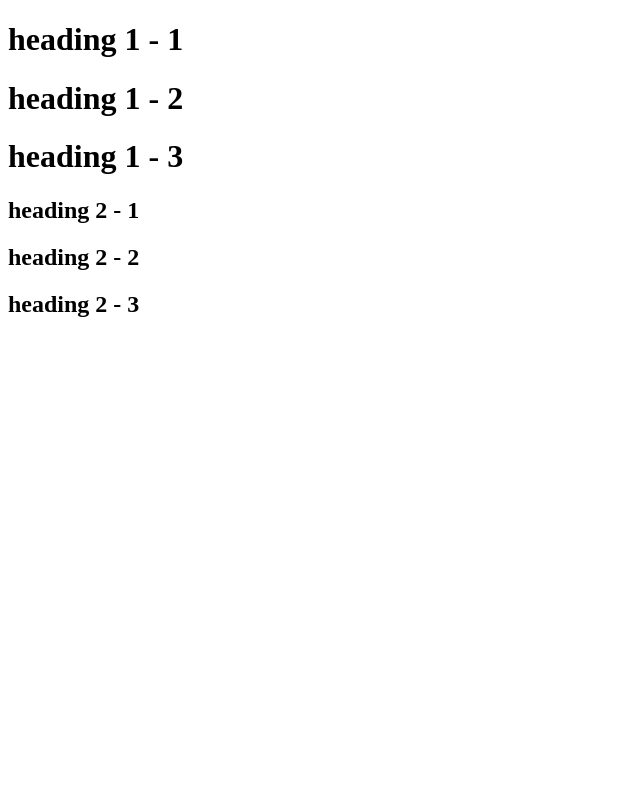
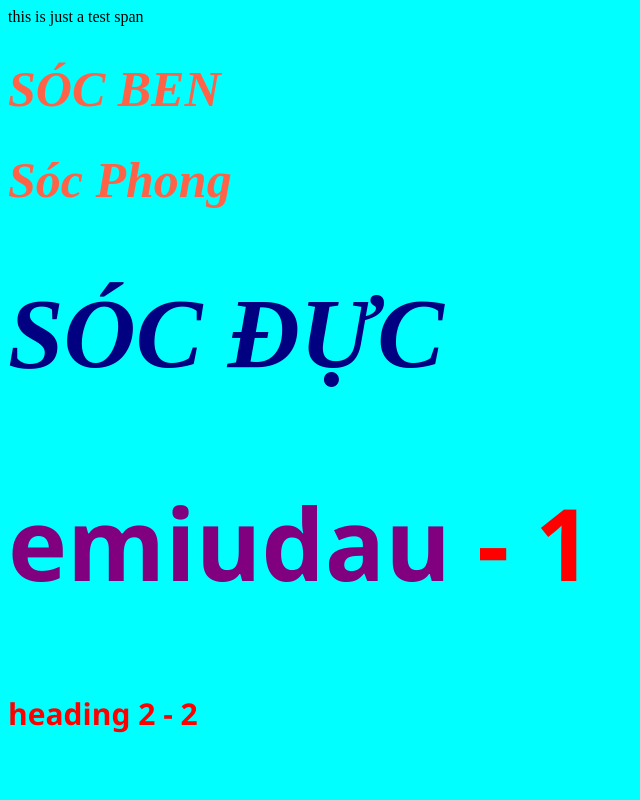
Before and after one commit to theDucHN/test1, a plain HTML site: page style-text.html in a window 1280 px wide. Shown: the top 800 px of the page, without its empty margins (0-640 px from the left). Drawn offline with Linux system fonts and the light colour scheme.

Commit message:
tạo css.test file và css file

```diff
--- /dev/null
+++ b/css/style.css
@@ -0,0 +1,12 @@
+body {background-color: aqua;}
+h1{font-style: oblique;
+font-size: 50px;
+color: tomato;}
+H2{font-variant: inherit;
+font-family: 'Segoe UI', Tahoma, Geneva, Verdana, sans-serif;
+font-size: 30px;
+color: red;}
+.embeiu{font-size: 100px;}
+.upppercase{text-transform: uppercase;}
+.embeiu.upppercase{color: navy}
+h2 span{color: purple;}
--- a/style-text.html
+++ b/style-text.html
@@ -2,13 +2,15 @@
 <html>
 <head>
     <title>Style test</title>
+   <link rel="Stylesheet" type="text/css" href="css/style.css">
 </head>
 <body>
-    <h1> heading 1 - 1</h1>
-    <h1> heading 1 - 2</h1>
-    <h1> heading 1 - 3</h1>
-    <h2> heading 2 - 1</h2>
+    <span>this is just a test span</span>
+    <h1 class="upppercase"> Sóc Ben</h1>
+    <h1> Sóc Phong</h1>
+    <h1 class="embeiu upppercase"> Sóc Đực</h1>
+    <h2 class="embeiu"> <span>emiudau</span> - 1</h2>
     <h2> heading 2 - 2</h2>
-    <h2> heading 2 - 3</h2>
+    <h2 class="embeiu"> heading 2 - 3</h2>
 </body>
 </html>
--- /dev/null
+++ b/style.css
@@ -0,0 +1,16 @@
+h1{font-style: oblique;
+font-size: 50px;
+color: tomato;}
+
+H2{font-variant: inherit;
+font-family: 'Segoe UI', Tahoma, Geneva, Verdana, sans-serif;
+font-size: 30px;
+color: red;}
+
+.embeiu{font-size: 100px;}
+
+.upppercase{text-transform: uppercase;}
+
+.embeiu.upppercase{color: navy}
+
+h2 span{color: purple;}
```
